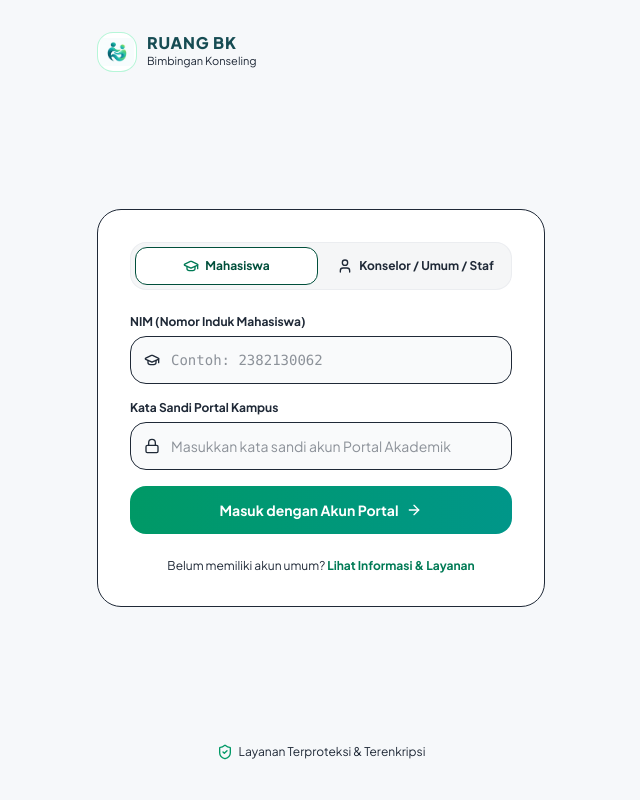
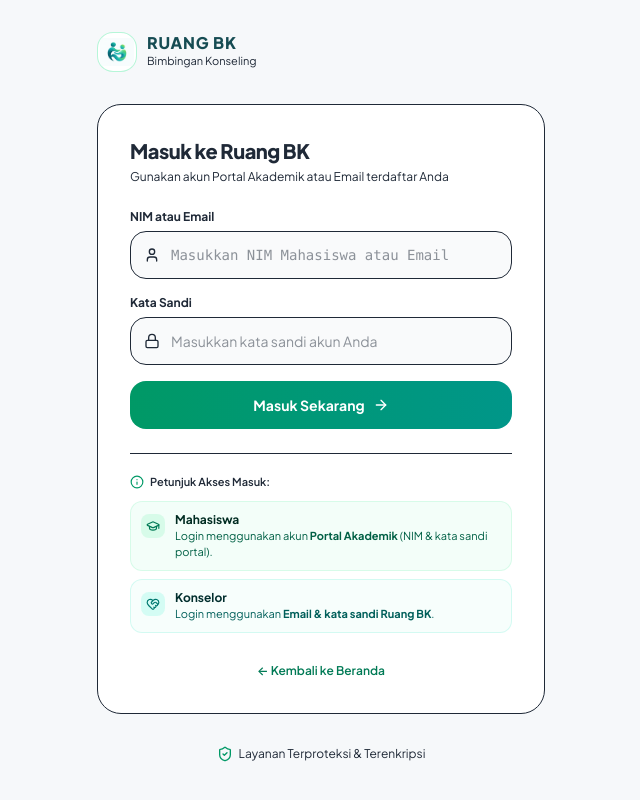
Before and after one commit to saifudinnet-spec/bk, a React (Vite) app in the folder frontend/: page /login in a window 1280 px wide. Shown: the whole page, without its empty margins (319-959 px from the left). Built offline with nearby package versions, Linux system fonts and the light colour scheme.

Commit message:
feat(auth): unify login into single form with role hints for student and counselor

```diff
--- a/frontend/src/pages/auth/Login.jsx
+++ b/frontend/src/pages/auth/Login.jsx
@@ -1,7 +1,7 @@
 import React, { useState } from 'react';
 import { useNavigate, Link, useLocation, useSearchParams } from 'react-router-dom';
 import { motion } from 'framer-motion';
-import { Lock, User, ArrowRight, GraduationCap } from 'lucide-react';
+import { Lock, User, ArrowRight, GraduationCap, HeartHandshake, Info } from 'lucide-react';
 import { useAuth } from '../../store/AuthContext';
 import { useToast } from '../../store/ToastContext';
 import { useCounselingFlow } from '../../store/CounselingFlowContext';
@@ -10,8 +10,6 @@ import PageTransition from '../../components/common/PageTransition';
 export const Login = () => {
   const [searchParams] = useSearchParams();
   const location = useLocation();
-  const initialTab = searchParams.get('tab') === 'staff' ? 'staff' : 'student';
-  const [loginRole, setLoginRole] = useState(initialTab);
   const [identifier, setIdentifier] = useState('');
   const [password, setPassword] = useState('');
   const [isSubmitting, setIsSubmitting] = useState(false);
@@ -23,28 +21,25 @@ export const Login = () => {
   // Banner hanya muncul jika user diarahkan langsung dari halaman booking
   const showBookingBanner = hasActiveBooking && location.state?.fromBooking === true;
 
-
   const handleSubmit = async (e) => {
     e.preventDefault();
-    if (!identifier.trim() || !password) {
-      showError(
-        loginRole === 'student'
-          ? 'Silakan masukkan NIM dan kata sandi Portal Kampus Anda.'
-          : 'Silakan masukkan Email / No. HP dan kata sandi Anda.'
-      );
+    const cleanId = identifier.trim();
+    if (!cleanId || !password) {
+      showError('Silakan masukkan NIM atau Email dan kata sandi Anda.');
       return;
     }
 
     setIsSubmitting(true);
     try {
+      // Auto-detect format NIM (8-14 digit angka) untuk integrasi portal
+      const isNumericNim = /^[0-9]{8,14}$/.test(cleanId);
       const user = await login(
-        identifier.trim(),
+        cleanId,
         password,
-        loginRole === 'student' ? 'student' : null
+        isNumericNim ? 'student' : null
       );
       showSuccess(`Selamat datang kembali, ${user.name}!`);
 
-      const searchParams = new URLSearchParams(window.location.search);
       const redirectUrl = searchParams.get('redirect');
 
       // Role-based redirect
@@ -60,12 +55,11 @@ export const Login = () => {
         navigate('/app');
       }
     } catch (err) {
-      showError(err.message || 'Login gagal. Periksa kembali kredensial Anda.');
+      showError(err.message || 'Login gagal. Periksa kembali NIM/Email dan kata sandi Anda.');
     } finally {
       setIsSubmitting(false);
     }
   };
-
 
   return (
     <PageTransition>
@@ -85,47 +79,17 @@ export const Login = () => {
           </div>
         )}
 
-        {/* Tab Role Switcher */}
-        <div className="grid grid-cols-2 gap-1.5 p-1 rounded-2xl bg-gray-100/80 border border-gray-200/60 mb-6">
-          <button
-            type="button"
-            onClick={() => {
-              setLoginRole('student');
-              setIdentifier('');
-              setPassword('');
-            }}
-            className={`py-2.5 px-3 rounded-xl text-xs font-bold transition-all flex items-center justify-center gap-1.5 ${
-              loginRole === 'student'
-                ? 'bg-white text-emerald-900 shadow-soft-xs border border-emerald-150'
-                : 'text-mutedtext hover:text-darktext'
-            }`}
-          >
-            <GraduationCap className={`w-4 h-4 ${loginRole === 'student' ? 'text-emerald-700' : 'text-mutedtext'}`} />
-            <span>Mahasiswa</span>
-          </button>
-
-          <button
-            type="button"
-            onClick={() => {
-              setLoginRole('staff');
-              setIdentifier('');
-              setPassword('');
-            }}
-            className={`py-2.5 px-3 rounded-xl text-xs font-bold transition-all flex items-center justify-center gap-1.5 ${
-              loginRole === 'staff'
-                ? 'bg-white text-darktext shadow-soft-xs border border-gray-200'
-                : 'text-mutedtext hover:text-darktext'
-            }`}
-          >
-            <User className={`w-4 h-4 ${loginRole === 'staff' ? 'text-emerald-700' : 'text-mutedtext'}`} />
-            <span>Konselor / Umum / Staf</span>
-          </button>
+        <div className="mb-6">
+          <h2 className="text-xl font-black text-darktext tracking-tight">Masuk ke Ruang BK</h2>
+          <p className="text-xs text-mutedtext mt-1">
+            Gunakan akun Portal Akademik atau Email terdaftar Anda
+          </p>
         </div>
 
         <form onSubmit={handleSubmit} className="space-y-4">
           <div>
             <label className="block text-xs font-bold text-darktext mb-1.5">
-              {loginRole === 'student' ? 'NIM (Nomor Induk Mahasiswa)' : 'Email / No. HP'}
+              NIM atau Email
             </label>
             <div className="relative">
               <input
@@ -133,24 +97,16 @@ export const Login = () => {
                 required
                 value={identifier}
                 onChange={(e) => setIdentifier(e.target.value)}
-                placeholder={
-                  loginRole === 'student'
-                    ? 'Contoh: 2382130062'
-                    : 'Contoh: nama@email.com atau 0812...'
-                }
+                placeholder="Masukkan NIM Mahasiswa atau Email"
                 className="w-full h-12 px-4 pl-10 rounded-2xl border border-softborder bg-gray-50 focus:bg-white text-xs sm:text-sm text-darktext focus:outline-none focus:ring-2 focus:ring-emerald-500/20 focus:border-emerald-500 transition-all font-mono"
               />
-              {loginRole === 'student' ? (
-                <GraduationCap className="w-4 h-4 text-mutedtext absolute left-3.5 top-1/2 -translate-y-1/2" />
-              ) : (
-                <User className="w-4 h-4 text-mutedtext absolute left-3.5 top-1/2 -translate-y-1/2" />
-              )}
+              <User className="w-4 h-4 text-mutedtext absolute left-3.5 top-1/2 -translate-y-1/2" />
             </div>
           </div>
 
           <div>
             <label className="block text-xs font-bold text-darktext mb-1.5">
-              {loginRole === 'student' ? 'Kata Sandi Portal Kampus' : 'Kata Sandi'}
+              Kata Sandi
             </label>
             <div className="relative">
               <input
@@ -158,11 +114,7 @@ export const Login = () => {
                 required
                 value={password}
                 onChange={(e) => setPassword(e.target.value)}
-                placeholder={
-                  loginRole === 'student'
-                    ? 'Masukkan kata sandi akun Portal Akademik'
-                    : 'Masukkan kata sandi akun'
-                }
+                placeholder="Masukkan kata sandi akun Anda"
                 className="w-full h-12 px-4 pl-10 rounded-2xl border border-softborder bg-gray-50 focus:bg-white text-xs sm:text-sm text-darktext focus:outline-none focus:ring-2 focus:ring-emerald-500/20 focus:border-emerald-500 transition-all"
               />
               <Lock className="w-4 h-4 text-mutedtext absolute left-3.5 top-1/2 -translate-y-1/2" />
@@ -176,25 +128,51 @@ export const Login = () => {
             className="w-full h-12 bg-gradient-to-r from-emerald-600 to-teal-600 hover:from-emerald-700 hover:to-teal-700 text-white font-bold text-xs sm:text-sm rounded-2xl shadow-soft-sm flex items-center justify-center gap-2 transition-all disabled:opacity-50 mt-2"
           >
             <span>
-              {isSubmitting
-                ? 'Menghubungkan ke Portal...'
-                : loginRole === 'student'
-                ? 'Masuk dengan Akun Portal'
-                : 'Masuk Sekarang'}
+              {isSubmitting ? 'Memproses Masuk...' : 'Masuk Sekarang'}
             </span>
             <ArrowRight className="w-4 h-4" />
           </motion.button>
         </form>
 
+        {/* Keterangan Login 2 Role */}
+        <div className="mt-6 pt-5 border-t border-softborder/80">
+          <p className="text-[11px] font-semibold text-mutedtext mb-2.5 flex items-center gap-1.5">
+            <Info className="w-3.5 h-3.5 text-emerald-600 shrink-0" />
+            <span>Petunjuk Akses Masuk:</span>
+          </p>
 
-        {/* Signup CTA */}
+          <div className="space-y-2">
+            <div className="flex items-start gap-2.5 p-2.5 rounded-xl bg-emerald-50/60 border border-emerald-100/80">
+              <div className="w-6 h-6 rounded-lg bg-emerald-100/80 text-emerald-700 flex items-center justify-center shrink-0 mt-0.5">
+                <GraduationCap className="w-3.5 h-3.5" />
+              </div>
+              <div className="text-xs">
+                <span className="font-bold text-emerald-950 block">Mahasiswa</span>
+                <span className="text-[11px] text-emerald-800 leading-snug">
+                  Login menggunakan akun <strong>Portal Akademik</strong> (NIM & kata sandi portal).
+                </span>
+              </div>
+            </div>
+
+            <div className="flex items-start gap-2.5 p-2.5 rounded-xl bg-teal-50/50 border border-teal-100/80">
+              <div className="w-6 h-6 rounded-lg bg-teal-100/80 text-teal-700 flex items-center justify-center shrink-0 mt-0.5">
+                <HeartHandshake className="w-3.5 h-3.5" />
+              </div>
+              <div className="text-xs">
+                <span className="font-bold text-teal-950 block">Konselor</span>
+                <span className="text-[11px] text-teal-800 leading-snug">
+                  Login menggunakan <strong>Email & kata sandi Ruang BK</strong>.
+                </span>
+              </div>
+            </div>
+          </div>
+        </div>
+
+        {/* Kembali ke Beranda */}
         <div className="mt-6 text-center">
-          <p className="text-xs text-mutedtext">
-            Belum memiliki akun umum?{' '}
-            <Link to="/" className="font-bold text-emerald-700 hover:underline">
-              Lihat Informasi & Layanan
-            </Link>
-          </p>
+          <Link to="/" className="text-xs font-semibold text-emerald-700 hover:text-emerald-800 hover:underline">
+            ← Kembali ke Beranda
+          </Link>
         </div>
       </div>
     </PageTransition>
```
